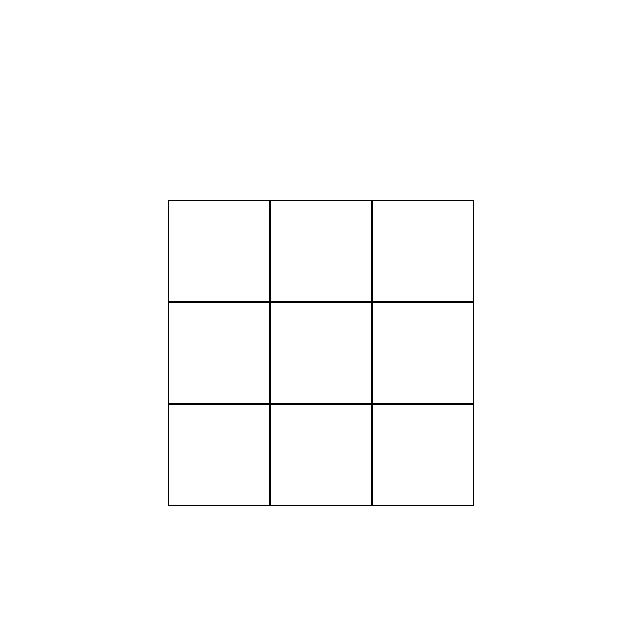
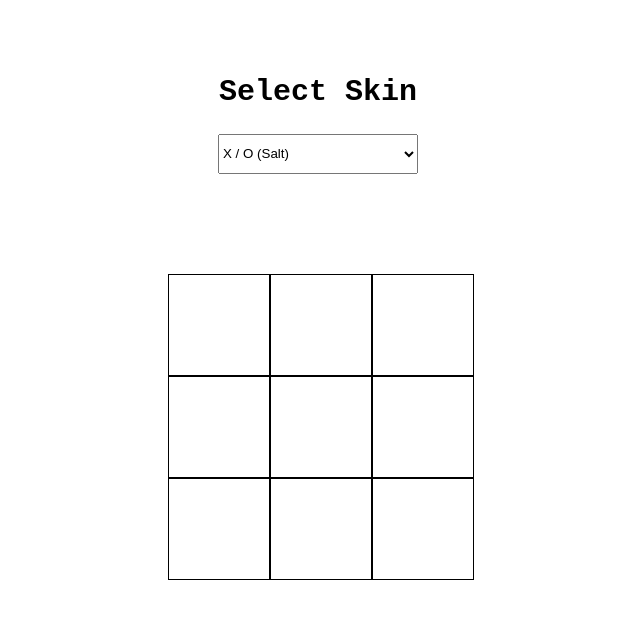
Before and after one commit to owndbyfred/tiktaktoe-minimax-stream-20220331, a website built with webpack: page src/index.html in a window 1280 px wide. Shown: the whole page, without its empty margins (322-962 px from the left). Built offline with nearby package versions, Linux system fonts and the light colour scheme; a web font is replaced by a local one.

Commit message:
Add skin / font changer

```diff
--- a/src/index.html
+++ b/src/index.html
@@ -8,7 +8,16 @@
     <title>Document</title>
   </head>
   <body>
-    <div class="Board">
+    <div class="Container">
+      <h2 class="Dropdown__Heading">Select Skin</h2>
+      <select class="Dropdown" name="Font__Select" id="Font__Select">
+        <option value="Salt" data-font="Salt">X / O (Salt)</option>
+        <option value="3D" data-font="3D">X / O (3D)</option>
+        <option value="Marker" data-font="Marker">X / O (Marker)</option>
+      </select>
+    </div>
+
+    <div class="Board" data-font="Salt">
       <div class="Board__Cell" data-index="0-0"></div>
       <div class="Board__Cell" data-index="0-1"></div>
       <div class="Board__Cell" data-index="0-2"></div>
--- a/src/index.js
+++ b/src/index.js
@@ -1,2 +1,6 @@
 import Board from "./logic/Board";
+import addSkinListeners from "./skins";
+
 const board = new Board();
+
+addSkinListeners();
--- a/src/logic/Board.js
+++ b/src/logic/Board.js
@@ -61,6 +61,7 @@ export default class Board {
         player === PLAYER_1 ? SYMBOL_PLAYER_1 : SYMBOL_PLAYER_2;
 
       tileEle.innerHTML = playerSymbol;
+      tileEle.setAttribute("data-player", player);
     }
 
     // Check if winner:
--- /dev/null
+++ b/src/skins.js
@@ -0,0 +1,8 @@
+const fontDropdown = document.querySelector("#Font__Select");
+const boardEle = document.querySelector(".Board");
+
+export default () => {
+  fontDropdown.addEventListener("change", (e) => {
+    boardEle.setAttribute("data-font", e.currentTarget.value);
+  });
+};
--- a/src/styles/main.scss
+++ b/src/styles/main.scss
@@ -1,8 +1,42 @@
+@import url("https://fonts.googleapis.com/css2?family=Permanent+Marker&family=Rock+3D&family=Rock+Salt&display=swap");
+
+body {
+  font-family: "Courier New", Courier, monospace;
+}
+
+[data-font="Marker"] {
+  font-family: "Permanent Marker", serif;
+}
+[data-font="Salt"] {
+  font-family: "Rock Salt", serif;
+}
+[data-font="3D"] {
+  font-family: "Rock 3D", serif;
+}
+
+.Container {
+  width: 100%;
+  display: flex;
+  flex-direction: column;
+  align-items: center;
+  justify-content: center;
+  margin-top: 50px;
+}
+
+.Dropdown {
+  width: 200px;
+  height: 40px;
+
+  &__Heading {
+    font-size: 30px;
+  }
+}
+
 .Board {
   display: grid;
   grid-template-columns: repeat(3, 1fr);
   width: 300px;
-  margin: 200px auto;
+  margin: 100px auto;
 
   &__Cell {
     width: 100px;
@@ -13,6 +47,14 @@
     border: 1px solid black;
     font-size: 70px;
 
+    &[data-player="1"] {
+      color: blue;
+    }
+
+    &[data-player="2"] {
+      color: red;
+    }
+
     &:hover {
       cursor: pointer;
     }
```
